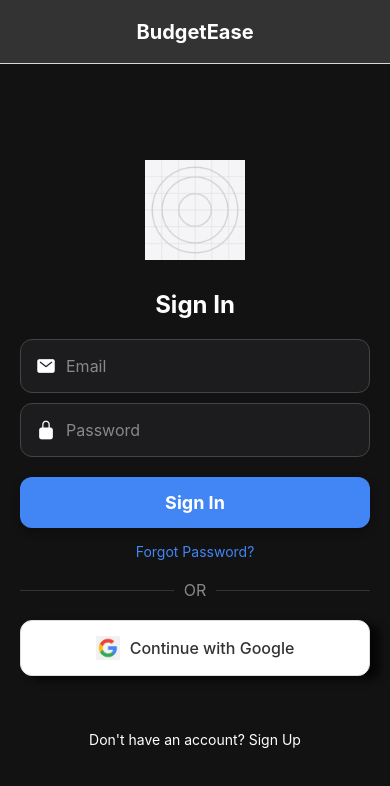
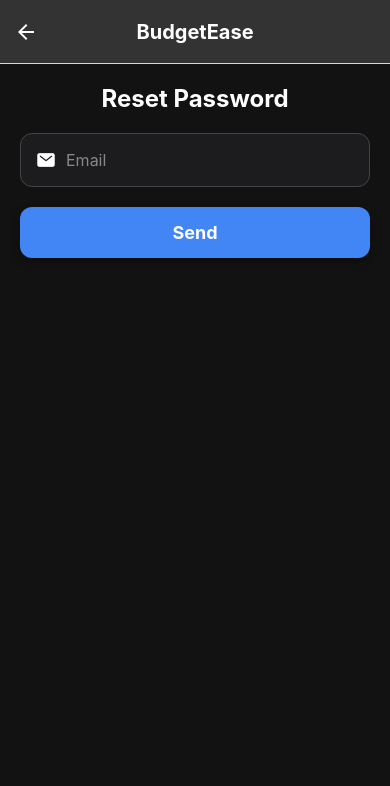
Before and after one commit to aatish70468/BudgetEase, a React Native app: screen /ForgotPassword in a window 390 px wide. Shown: the top 786 px of the page. Built offline with nearby package versions, Linux system fonts and the light colour scheme.

Commit message:
BUD-35 Add Forgot Password Page

```diff
--- a/App.js
+++ b/App.js
@@ -8,6 +8,7 @@
 import SignIn from './Screens/SignIn';
 import SignUp from './Screens/SignUp';
 import Home from './Screens/Home';
+import ForgotPassword from './Screens/ForgotPassword';
 
 const Tab = createBottomTabNavigator();
 const Stack = createNativeStackNavigator();
@@ -43,7 +44,8 @@
     },
     headerStyle: {
       backgroundColor: '#333', // Dark header color
-    }
+    },
+    headerTintColor: 'white'
   };
 
   return (
@@ -60,6 +62,11 @@
         <Stack.Screen
           name="SignUp"
           component={SignUp}
+          options={{ headerTitle: 'BudgetEase' }}
+        />
+        <Stack.Screen
+          name="ForgotPassword"
+          component={ForgotPassword}
           options={{ headerTitle: 'BudgetEase' }}
         />
         <Stack.Screen
--- /dev/null
+++ b/Screens/ForgotPassword.js
@@ -0,0 +1,129 @@
+import { React, useState, useEffect } from "react"
+import { View, Text, TextInput, TouchableOpacity, StyleSheet, Image } from 'react-native'
+import { Ionicons } from '@expo/vector-icons'
+import { auth, db } from './../FirebaseConfig'
+import { sendPasswordResetEmail } from 'firebase/auth'
+import { collection, getDocs, query, where } from 'firebase/firestore'
+
+const ForgotPassword = ({ navigation }) => {
+
+    const [email, setEmail] = useState('');
+    const [emailError, setEmailError] = useState('');
+
+    const btnPasswordResetPressed = async () => {
+
+        //check if email field is empty or not
+        if (email === '') {
+            setEmailError('Email is required.');
+            return;
+        }
+
+        //check if email already exists in database or not
+        const userCollectionRef = collection(db, 'users');
+        const userQuery = query(userCollectionRef, where('email', '==', email))
+        const getUser = await getDocs(userQuery);
+        if (getUser.docs.length === 0) {
+            setEmailError('Email is not register.');
+            return;
+        } else {
+            setEmailError('');
+            try {
+                await sendPasswordResetEmail(auth, email);
+                alert('Go to your email inbox and follow the link to reset your password.');
+            } catch (error) {
+                console.error('Error sending password reset email:', error);
+                alert('Failed to send password reset email.');
+            }
+        }
+
+    }
+
+    return (
+        <View style={styles.container}>
+
+            {/* Reset Password Header */}
+            <Text style={styles.title}>Reset Password</Text>
+
+            {/* Input Fields */}
+            <View style={[styles.inputContainer, emailError ? styles.inputError : null]}>
+                <Ionicons name="mail" size={20} color="#888" style={styles.icon} />
+                <TextInput
+                    style={styles.input}
+                    placeholder="Email"
+                    placeholderTextColor="#888"
+                    keyboardType="email-address"
+                    value={email}
+                    onChangeText={setEmail}
+                />
+            </View>
+            {emailError ? <Text style={styles.errorText}>{emailError}</Text> : null}
+
+            {/* Reset Password Email Send Button */}
+            <TouchableOpacity style={styles.button} onPress={btnPasswordResetPressed}>
+                <Text style={styles.buttonText}>Send</Text>
+            </TouchableOpacity>
+        </View>
+    )
+};
+
+export default ForgotPassword;
+
+const styles = StyleSheet.create({
+    container: {
+        flex: 1,
+        justifyContent: 'flex-start',
+        padding: 20,
+        backgroundColor: '#121212', // Dark background color
+    },
+    title: {
+        fontSize: 24,
+        fontWeight: 'bold',
+        color: '#fff', // Light text for dark background
+        textAlign: 'center',
+        marginBottom: 20,
+    },
+    inputContainer: {
+        flexDirection: 'row',
+        alignItems: 'center',
+        borderWidth: 1,
+        borderColor: '#444',
+        backgroundColor: '#1C1C1E',
+        padding: 15,
+        borderRadius: 12,
+        marginBottom: 10,
+    },
+    icon: {
+        marginRight: 10,
+        color: '#fff'
+    },
+    input: {
+        flex: 1,
+        fontSize: 16,
+        color: '#fff', // Light text color for inputs
+    },
+    inputError: {
+        borderColor: '#FF4D4F', // Red border for error
+    },
+    errorText: {
+        color: '#FF4D4F',
+        fontSize: 12,
+        marginBottom: 10,
+    },
+    button: {
+        backgroundColor: '#4285F4',
+        padding: 15,
+        borderRadius: 12,
+        alignItems: 'center',
+        marginTop: 10,
+        shadowColor: '#000',
+        shadowOpacity: 0.3,
+        shadowRadius: 10,
+        shadowOffset: { width: 0, height: 4 },
+        elevation: 5, // For Android shadow
+    },
+    buttonText: {
+        color: '#fff',
+        fontSize: 18,
+        fontWeight: 'bold',
+    },
+});
--- a/Screens/SignIn.js
+++ b/Screens/SignIn.js
@@ -43,6 +43,11 @@
         navigation.replace('SignUp');
     }
 
+    //button to navigate to forgotPassword page
+    const btnForgotPasswordPressed = () => {
+        navigation.navigate('ForgotPassword');
+    }
+
     return (
         <View style={styles.container}>
             {/* Logo */}
@@ -84,7 +89,7 @@
             </TouchableOpacity>
 
             {/* Forgot Password Link */}
-            <TouchableOpacity onPress={() => navigation.navigate('ForgotPassword')}>
+            <TouchableOpacity onPress={() => btnForgotPasswordPressed()}>
                 <Text style={styles.linkText}>Forgot Password?</Text>
             </TouchableOpacity>
 
```
